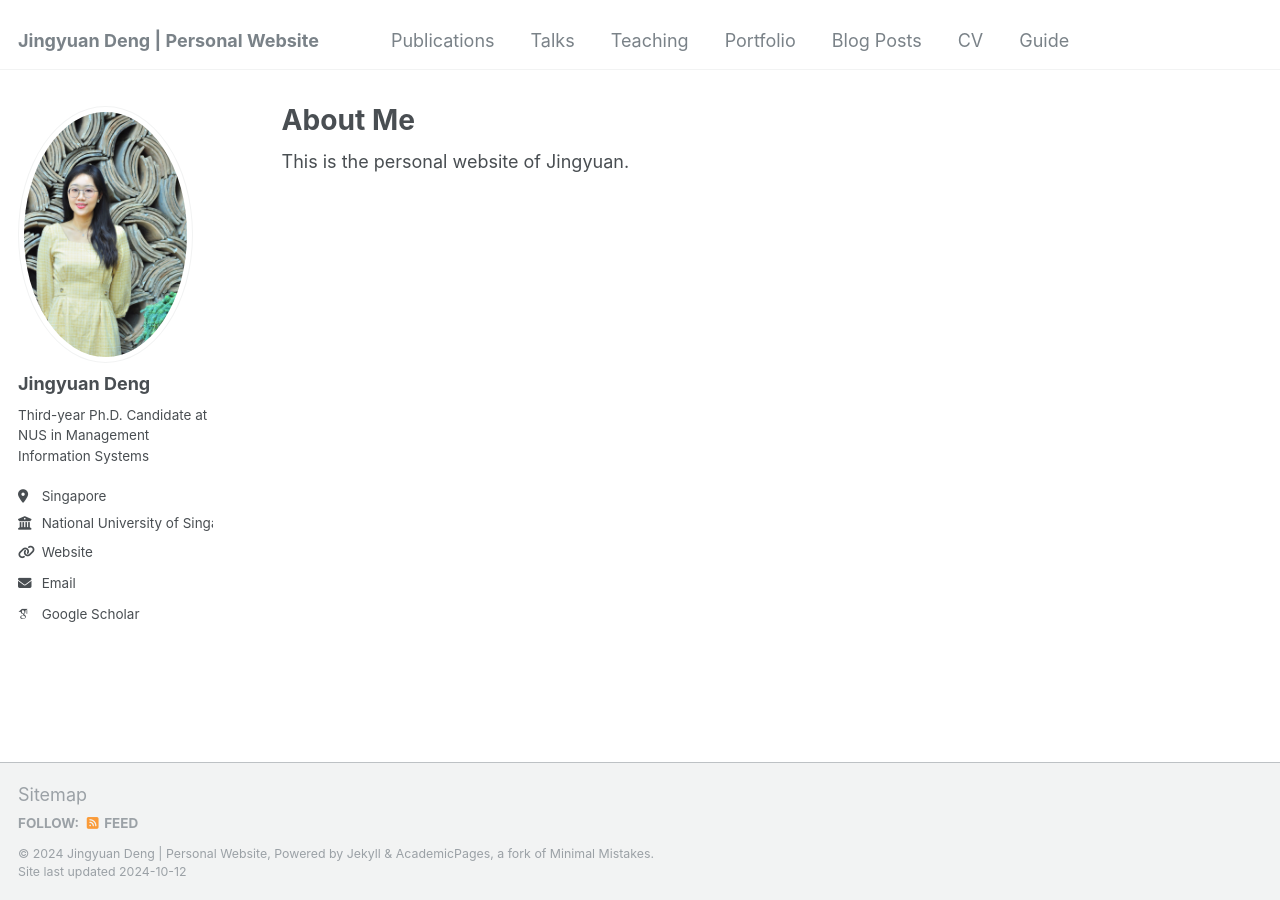
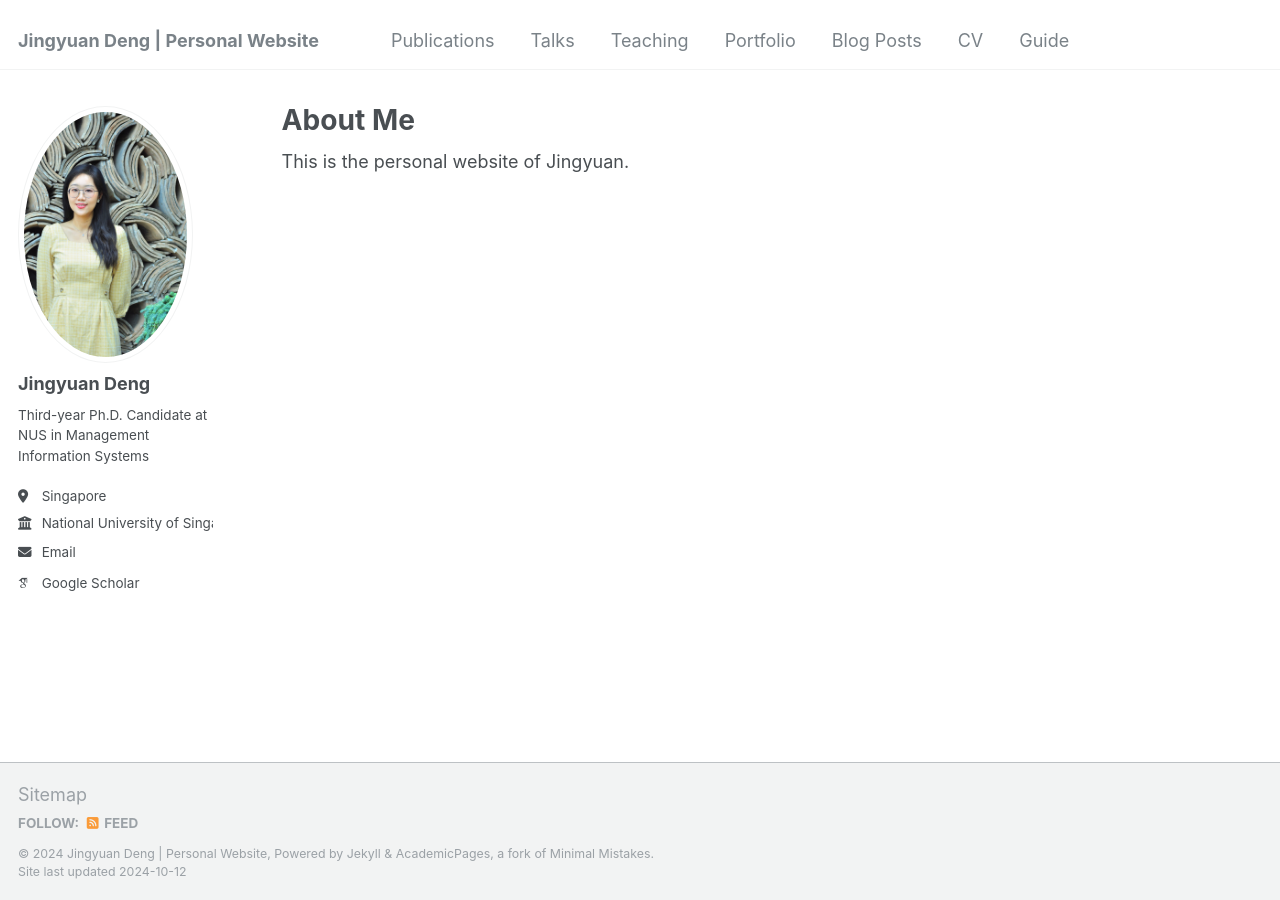
Before and after one commit to JingYDENG/JingYDENG, a Jekyll site: the page built from _pages/about.md, in a window 1280 px wide. Built offline with Jekyll 4.4.1, drawn with Linux system fonts in a browser that asks for light colours; some web fonts are replaced.

```diff
--- a/_config.yml
+++ b/_config.yml
@@ -27,7 +27,7 @@ author:
   bio              : "Third-year Ph.D. Candidate at NUS in Management Information Systems"
   location         : "Singapore"
   employer         : "National University of Singapore"
-  uri              : https://jingydeng.github.io/jingydeng/
+  #uri              : https://jingydeng.github.io/jingydeng/
   email            : "jingyuan.deng@u.nus.edu"
 
   # Academic websites
```
